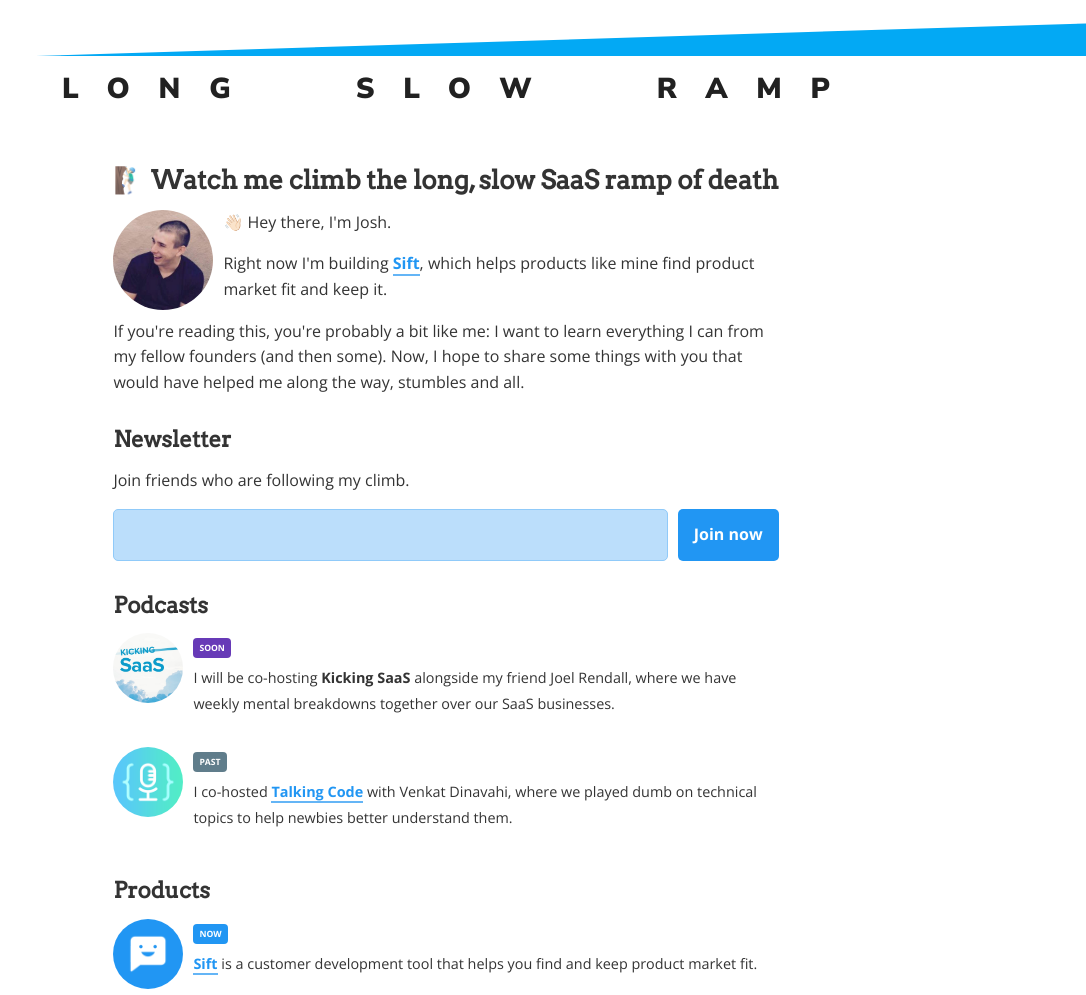
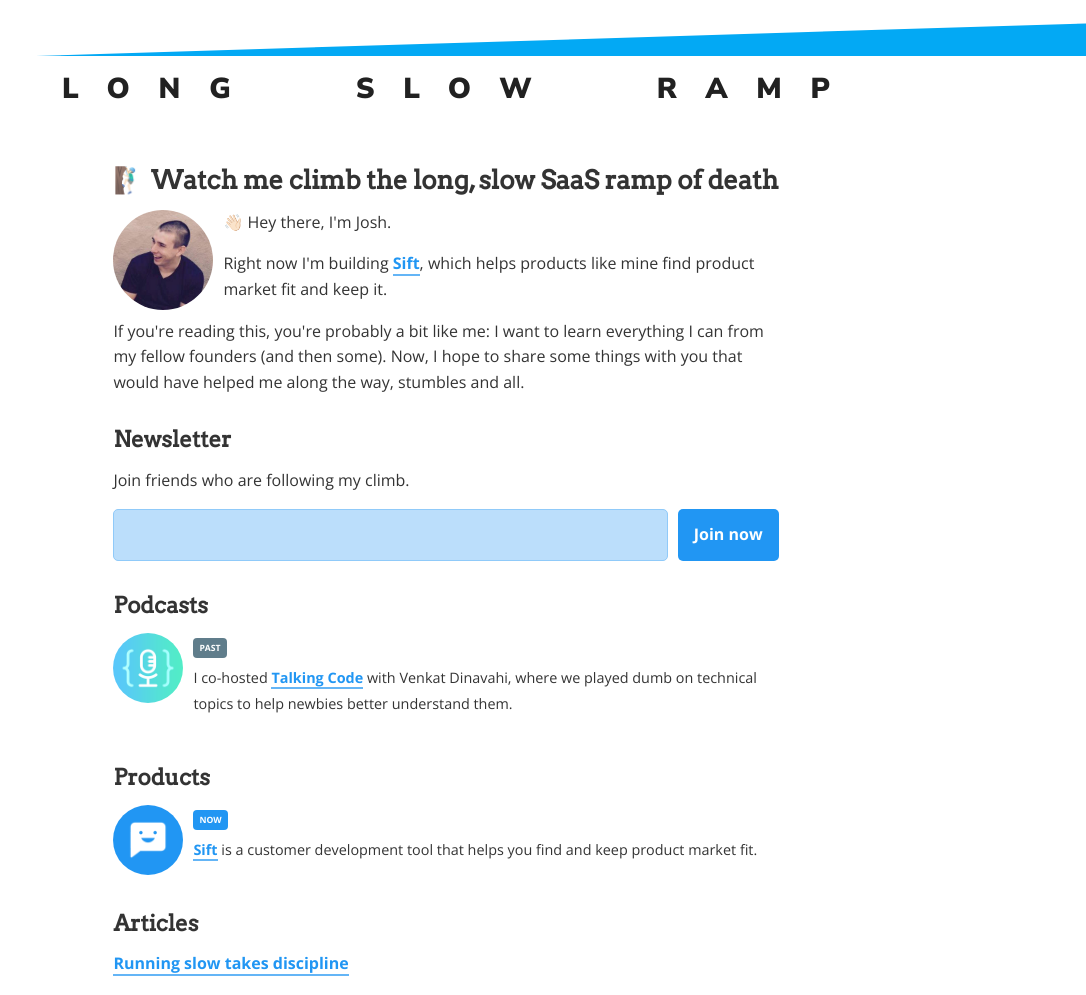
Before and after one commit to joshsmith/longslowramp, a Gatsby site: page / in a window 1280 px wide. Shown: the top 995 px of the page, without its empty margins (194-1280 px from the left). Built offline with nearby package versions, Linux system fonts and the light colour scheme; Gatsby itself is replaced by a stand-in of ours.

Commit message:
Remove kicking saas

```diff
--- a/src/components/Podcasts.js
+++ b/src/components/Podcasts.js
@@ -1,26 +1,12 @@
 import React from 'react'
 
 import { Badge, Product, ProductDetails, Section, SmallIcon } from "./Basic"
-import KickingSaaS from "./Icons/KickingSaaS"
 import TalkingCode from "./Icons/TalkingCode"
 
 const Podcasts = () => (
   <Section>
     <h3>Podcasts</h3>
     <div>
-      <Product>
-        <SmallIcon>
-          <KickingSaaS />
-        </SmallIcon>
-        <ProductDetails>
-          <Badge block new>Soon</Badge>
-          <p>
-            I will be co-hosting <strong>Kicking SaaS</strong> alongside my
-            friend Joel Rendall, where we have weekly mental breakdowns together
-            over our SaaS businesses.
-          </p>
-        </ProductDetails>
-      </Product>
       <Product>
         <SmallIcon>
           <a href="http://www.talkingcode.com">
```
